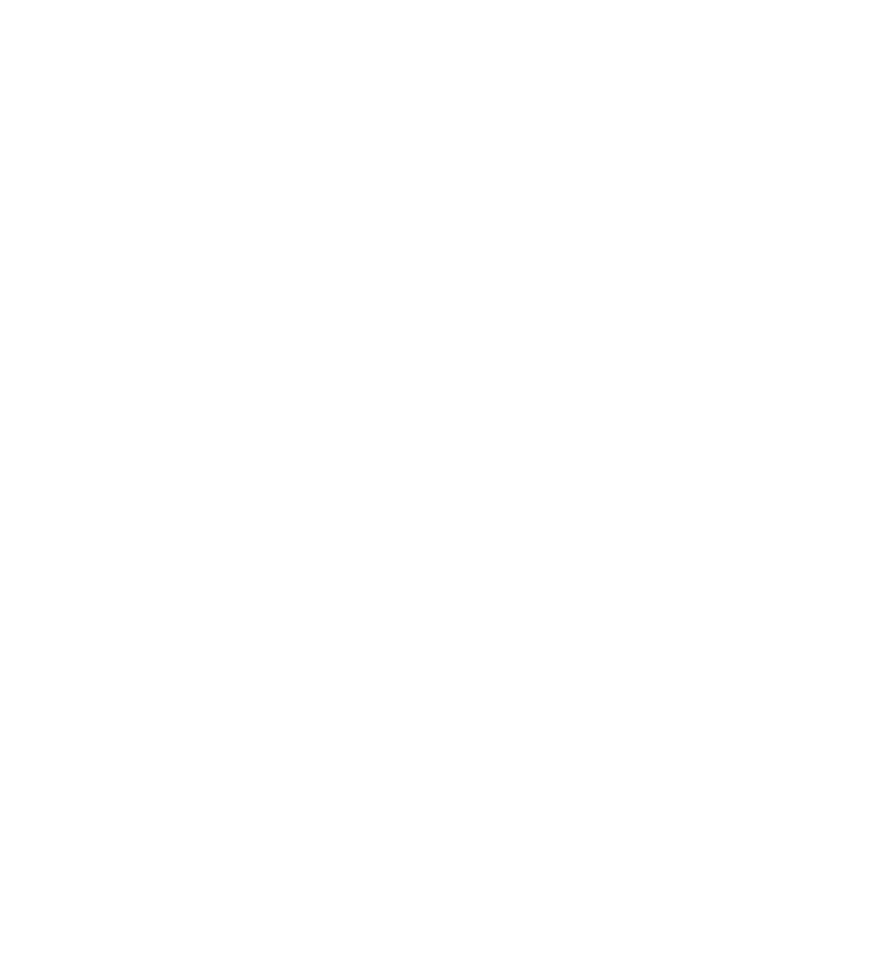
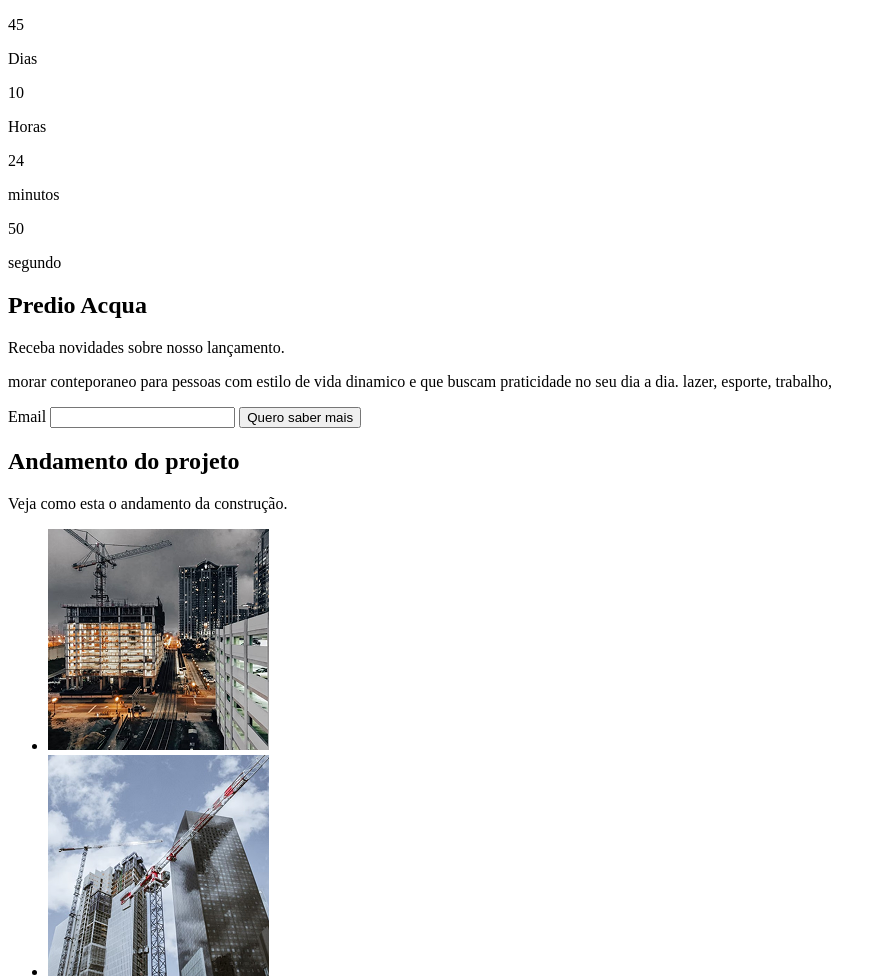
Before and after one commit to SamuelSD100/projeto-acqua, a plain HTML site: page index.html in a window 1280 px wide. Shown: the top 976 px of the page, without its empty margins (0-886 px from the left). Before the commit the page ends 800 px from the top, so only its background shows below. Drawn offline with Linux system fonts and the light colour scheme.

Commit message:
feat: Cria a estrutura base do projeto (contador de tempo, formulario de email e imagens de obra

```diff
--- a/index.html
+++ b/index.html
@@ -6,11 +6,70 @@
     <meta name="description" content="Acompanhe o andamento das suas obras. aqui voce acompanha etapas, prazos e informações de forma simples e eficiente sobre o projeto Acqua.">
     <meta name="keywords" content="Gestão de obras, acompanhamento de obras, projeto acqua, construção civil. ">
     <meta name="author" content="Sam SD">
+
     <title>Projeto Acqua</title>
 
+    <link rel="preconnect" href="https://fonts.googleapis.com">
+    <link rel="preconnect" href="https://fonts.gstatic.com" crossorigin>
+
+    <link href="https://fonts.googleapis.com/css2?family=Poppins:ital,wght@0,100;0,200;0,300;0,400;0,500;0,600;0,700;0,800;0,900;1,100;1,200;1,300;1,400;1,500;1,600;1,700;1,800;1,900&display=swap" rel="stylesheet">
+
+    <link rel="stylesheet" href="style.css">
 </head>
 
 <body>
+    <main>
+        <section>
+            <div class="contador">
+                <div>
+                    <p>45</p>
+                    <p>Dias</p>
+                </div>
+
+                 <div>
+                    <p>10</p>
+                    <p>Horas</p>
+                </div>
+
+                 <div>
+                    <p>24</p>
+                    <p>minutos</p>
+                </div>
+
+                 <div>
+                    <p>50</p>
+                    <p>segundo</p>
+                </div>
+            </div>
+        </section>
+
+        <section>
+            <h2>Predio Acqua</h2>
+            <p>Receba novidades sobre nosso lançamento.</p>
+            <p>morar conteporaneo para pessoas com estilo de vida dinamico e que buscam praticidade no seu dia a dia. lazer, esporte, trabalho, </p>
+
+            <form>
+                <label for="email">Email</label>
+                <input type="email" name="email" id="email">
+                <button type="submit">Quero saber mais</button>
+            </form>
+        </section>
+
+        <section>
+            <h2>Andamento do projeto</h2>
+            <p>Veja como esta o andamento da construção.</p>
+
+            <ul>
+                <li><img src="imagem/predio1.png" alt="projeto 1"></li>
+                <li><img src="imagem/predio2.png" alt="projeto 2"></li>
+                <li><img src="imagem/predio3.png" alt="projeto 3"></li>
+                <li><img src="imagem/predio4.png" alt="projeto 4"></li>
+                <li><img src="imagem/predio5.png" alt="projeto 5"></li>
+                <li><img src="imagem/predio6.png" alt="projeto 6"></li>
+            </ul>
+        </section>
+
+    </main>
 
 </body>
 
```
Also changed, not shown: imagem/predio1.png (added), imagem/predio2.png (added), imagem/predio3.png (added), imagem/predio4.png (added), imagem/predio5.png (added), imagem/predio6.png (added), style.css (added).
